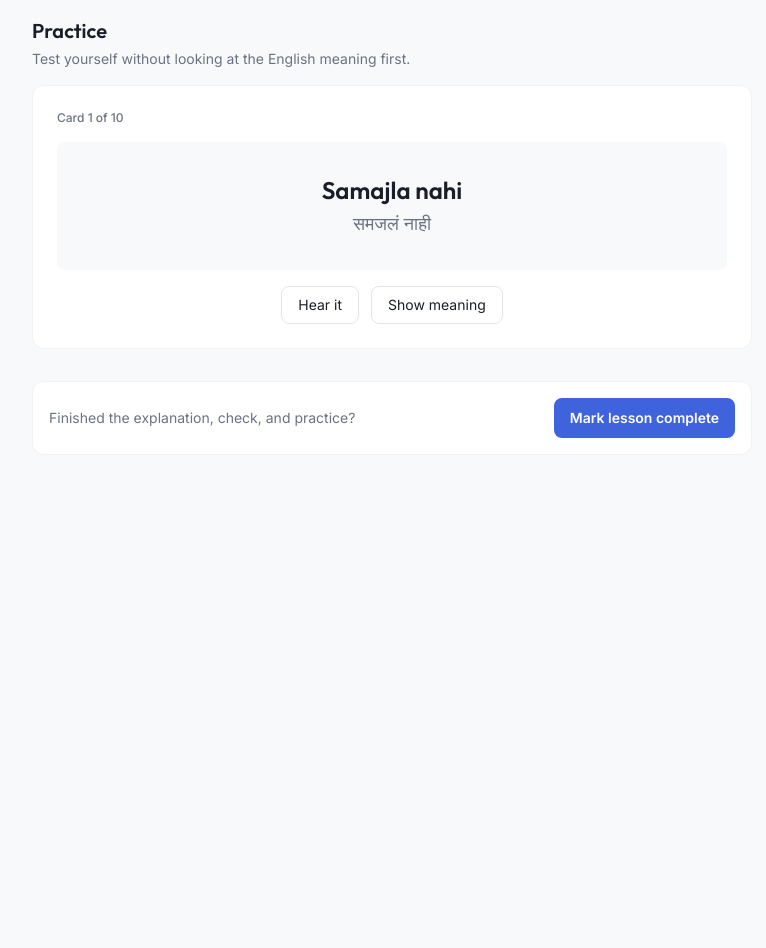
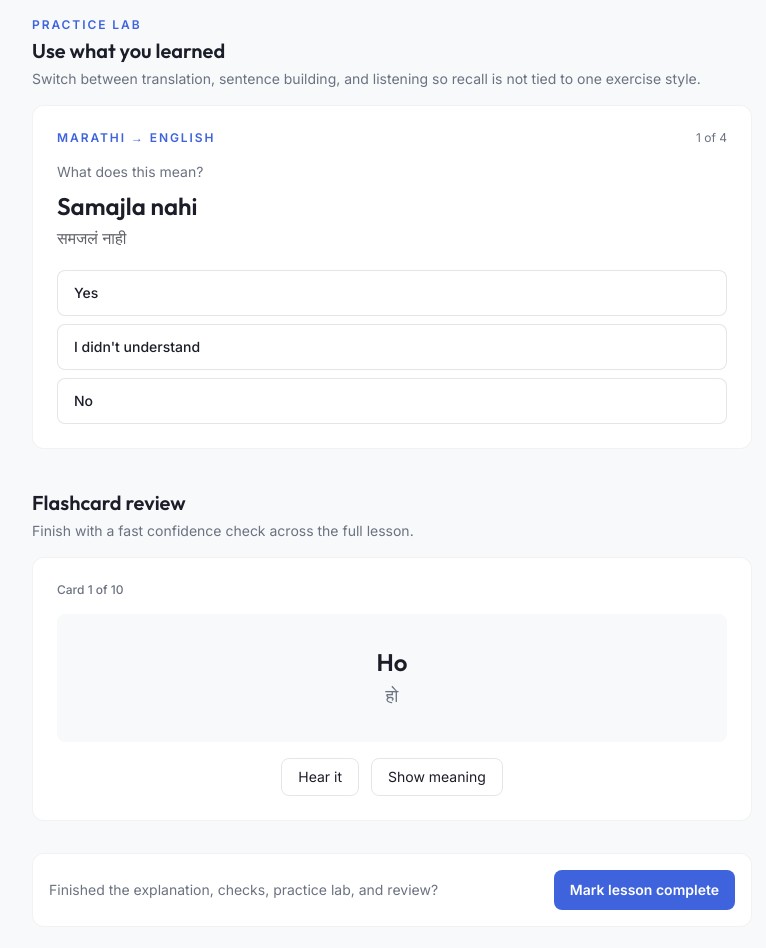
Before and after one commit to sushan5140/Raghay, a Next.js app: page /lessons/everyday-basics in a window 1280 px wide. Shown: the part 2140-3088 px from the top of the page, without its empty margins (248-1014 px from the left). Before the commit the page ends 2635 px from the top, so only its background shows below. Built offline with nearby package versions, Linux system fonts and the light colour scheme.

Commit message:
Integrate mixed practice lab into lessons

```diff
--- a/app/lessons/[slug]/page.tsx
+++ b/app/lessons/[slug]/page.tsx
@@ -4,6 +4,7 @@ import { getLesson, lessons } from "@/data/lessons";
 import Practice from "@/components/Practice";
 import CompleteLessonButton from "@/components/CompleteLessonButton";
 import QuickCheck from "@/components/QuickCheck";
+import MixedPractice from "@/components/MixedPractice";
 
 export function generateStaticParams() {
   return lessons.map((lesson) => ({ slug: lesson.slug }));
@@ -84,7 +85,7 @@ export default function LessonPage({ params }: { params: { slug: string } }) {
       {lesson.checks?.length ? (
         <section className="mt-10">
           <h2 className="font-display text-xl font-semibold text-ink">Check your understanding</h2>
-          <p className="mt-1 text-sm text-muted">Two quick questions before flashcards.</p>
+          <p className="mt-1 text-sm text-muted">Two quick questions before active recall.</p>
           <div className="mt-4">
             <QuickCheck checks={lesson.checks} />
           </div>
@@ -92,15 +93,26 @@ export default function LessonPage({ params }: { params: { slug: string } }) {
       ) : null}
 
       <section className="mt-10">
-        <h2 className="font-display text-xl font-semibold text-ink">Practice</h2>
-        <p className="mt-1 text-sm text-muted">Test yourself without looking at the English meaning first.</p>
+        <p className="text-xs font-semibold uppercase tracking-[0.16em] text-primary">Practice lab</p>
+        <h2 className="mt-1 font-display text-xl font-semibold text-ink">Use what you learned</h2>
+        <p className="mt-1 text-sm text-muted">
+          Switch between translation, sentence building, and listening so recall is not tied to one exercise style.
+        </p>
+        <div className="mt-4">
+          <MixedPractice items={lesson.items} />
+        </div>
+      </section>
+
+      <section className="mt-10">
+        <h2 className="font-display text-xl font-semibold text-ink">Flashcard review</h2>
+        <p className="mt-1 text-sm text-muted">Finish with a fast confidence check across the full lesson.</p>
         <div className="mt-4">
           <Practice items={lesson.items} />
         </div>
       </section>
 
       <div className="mt-8 flex flex-wrap items-center justify-between gap-3 rounded-xl border border-black/5 bg-white p-4">
-        <p className="text-sm text-muted">Finished the explanation, check, and practice?</p>
+        <p className="text-sm text-muted">Finished the explanation, checks, practice lab, and review?</p>
         <CompleteLessonButton slug={lesson.slug} />
       </div>
     </div>
```
